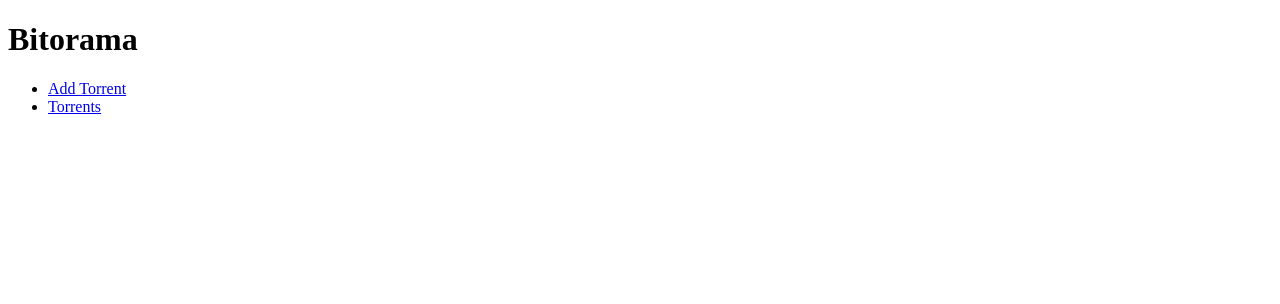
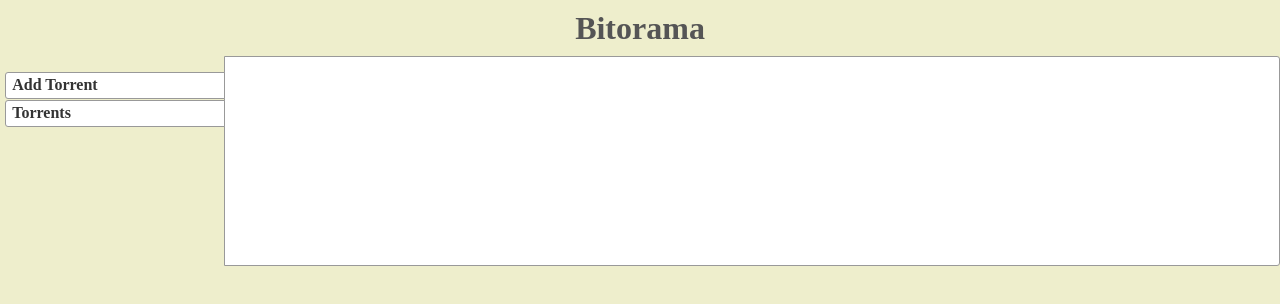
Before and after one commit to astro/bitorama, a website: page public/index.html in a window 1280 px wide. Drawn offline with Linux system fonts and the light colour scheme; no server answers.

Commit message:
frontend works

```diff
--- a/package.json
+++ b/package.json
@@ -18,7 +18,9 @@
     "bittorrent-tracker": "git://github.com/astro/bittorrent-tracker.git",
     "bittorrent-swarm": "~0.7.0",
     "bitfield": "git://github.com/astro/bitfield.git",
-    "inherits": "~2.0.1"
+    "inherits": "~2.0.1",
+    "express": "~3.4.8",
+    "body-parser": "~1.0.0"
   },
   "devDependencies": {
     "tape": "2.x",
--- a/public/app.js
+++ b/public/app.js
@@ -32,10 +32,9 @@
     $scope.torrents = {};
 
     $interval(function() {
-        console.log("tick");
         $http.get('/torrents').
         success(function(result) {
-            console.log("got", result);
+            console.log("torrents:", result);
             result.forEach(function(infoHash) {
                 /* Add new */
                 if (!$scope.torrents.hasOwnProperty(infoHash)) {
@@ -45,15 +44,25 @@
                 /* Refresh */
                 $http.get('/torrents/' + infoHash).
                 success(function(result) {
-                    $scope.torrents[infoHash] = result;
+                    console.log("r", infoHash, result);
+                    for(k in result) {
+                        if (result.hasOwnProperty(k)) {
+                            $scope.torrents[infoHash][k] = result[k];
+                        }
+                    }
+                    console.log("s", $scope.torrents[infoHash]);
                 });
             });
             /* Remove disappeared */
             Object.keys($scope.torrents).forEach(function(infoHash) {
-                if (!result.hasOwnProperty(infoHash)) {
+                if (result.indexOf(infoHash) < 0) {
                     delete $scope.torrents[infoHash];
                 }
             });
         });
     }, 1000);
 });
+
+app.controller('TorrentsTorrentController', function($scope, $interval, $http) {
+    console.log("TorrentsTorrentController", $scope.torrent);
+});
--- a/public/index.html
+++ b/public/index.html
@@ -3,6 +3,7 @@
   <head>
     <meta http-equiv="Content-Type" content="text/html; charset=UTF-8">
     <title>Bitorama</title>
+    <link rel="stylesheet" type="text/css" href="style.css">
     <script src="angular.js"></script>
     <script src="angular-route.js"></script>
     <script src="app.js"></script>
@@ -18,7 +19,7 @@
       </ul>
     </nav>
 
-    <section ng-view>
+    <section id="content" ng-view>
     </section>
   </body>
 </html>
--- a/public/partials/torrents.html
+++ b/public/partials/torrents.html
@@ -1,5 +1,5 @@
-<article ng-repeat="(_infoHash, torrent) in torrents">
+<article ng-repeat="(_infoHash, torrent) in torrents" ng-controller="TorrentsTorrentController">
   <h2>{{torrent.name}}</h2>
-  <p>{{torrent.downspeed}} down</p>
-  <p>{{torrent.upspeed}} up</p>
+  <p>{{torrent.downloadSpeed}} down</p>
+  <p>{{torrent.uploadSpeed}} up</p>
 </article>
--- /dev/null
+++ b/public/style.css
@@ -0,0 +1,49 @@
+html, body {
+  margin: 0;
+  padding: 0;
+  background-color: #eec;
+  font: Verdana, Verana, sans-serif;
+}
+
+h1 {
+  margin: 0;
+  padding: 0.3em 1em;
+  font-size: 200%;
+  font-weight: bold;
+  text-align: center;
+  color: #555;
+}
+
+nav {
+  float: left;
+  width: 14em;
+}
+
+nav ul {
+  list-style-type: none;
+  padding: 0 0 0 0.3em;
+}
+nav ul li {
+  background-color: white;
+  border: 1px solid #999;
+  border-radius: 3px 0 0 3px;
+  padding: 0.2em 0.4em;
+  margin: 0.1em -1px 0.1em 0;
+}
+nav ul li a {
+  color: #333;
+  font-weight: bold;
+  text-decoration: none;
+}
+nav ul li a:hover {
+  color: black;
+}
+
+#content {
+  background-color: white;
+  margin: 0 0 0 14em;  /* for floating nav */
+  padding: 1em 2em 2em;
+  min-height: 10em;
+  border: 1px solid #999;
+  border-radius: 0 3px 3px 0;
+}
```
Also changed, not shown: main.js (+6 -12 lines), public/partials/add_torrent.html (+9 -5 lines).
